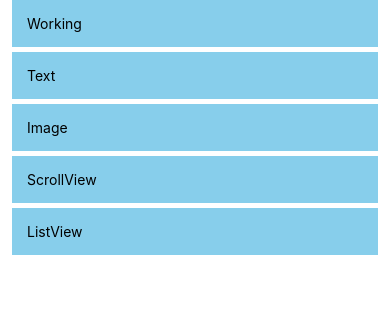
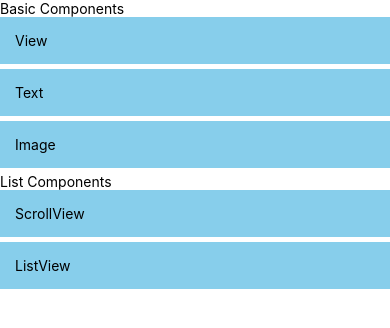
Before and after one commit to awais882s/MySecondApp, a React Native app: screen / in a window 390 px wide. Shown: the top 328 px of the page. Built offline with nearby package versions, Linux system fonts and the light colour scheme.

Commit message:
sectionList

```diff
--- a/src/screens/Frontend/Lists.js
+++ b/src/screens/Frontend/Lists.js
@@ -1,21 +1,52 @@
 import React from 'react'
-import { View, Text, StyleSheet, FlatList } from 'react-native'
+import { View, Text, StyleSheet, FlatList, SectionList } from 'react-native'
 export default function Lists() {
+
+    // for sections list
     const items = [
-        { id: '0', text: 'Working' },
-        { id: '1', text: 'Text' },
-        { id: '2', text: 'Image' },
-        { id: '3', text: 'ScrollView' },
-        { id: '4', text: 'ListView' },
+        {
+            id: '0',
+            title: 'Basic Components',
+            data: [
+                { id: '0', text: 'View' },
+                { id: '1', text: 'Text' },
+                { id: '2', text: 'Image' },
+            ],
+        },
+        {
+            id: '1',
+            title: 'List Components',
+            data: [
+                { id: '3', text: 'ScrollView' },
+                { id: '4', text: 'ListView' },
+            ],
+        },
     ]
+    // for flat lsit
+    // const items = [
+    //     { id: '0', text: 'Working' },
+    //     { id: '1', text: 'Text' },
+    //     { id: '2', text: 'Image' },
+    //     { id: '3', text: 'ScrollView' },
+    //     { id: '4', text: 'ListView' },
+    // ]
     return (
-        <View style={[styles.flexContainer, { paddingHorizontal: 12 }]}>
-            <FlatList
+        <View style={[styles.flexContainer]}>
+            <SectionList
+                style={styles.container}
+                sections={items}
+                renderItem={({ item }) => <Text style={styles.row}>{item.text}</Text>}
+                renderSectionHeader={({ section }) => (
+                    <Text style={styles.header}>{section.title}</Text>
+                )}
+                keyExtractor={(item) => item.id}
+            />
+            {/* <FlatList
                 style={styles.flexContainer}
                 data={items}
                 renderItem={({ item }) => <Text style={styles.row}>{item.text}</Text>}
                 keyExtractor={(item) => item.id}
-            />
+            /> */}
             {/* <View style={[styles.box, styles.flexCenter]}>
                 <Text style={styles.h1}>Lists</Text>
             </View> */}
```
